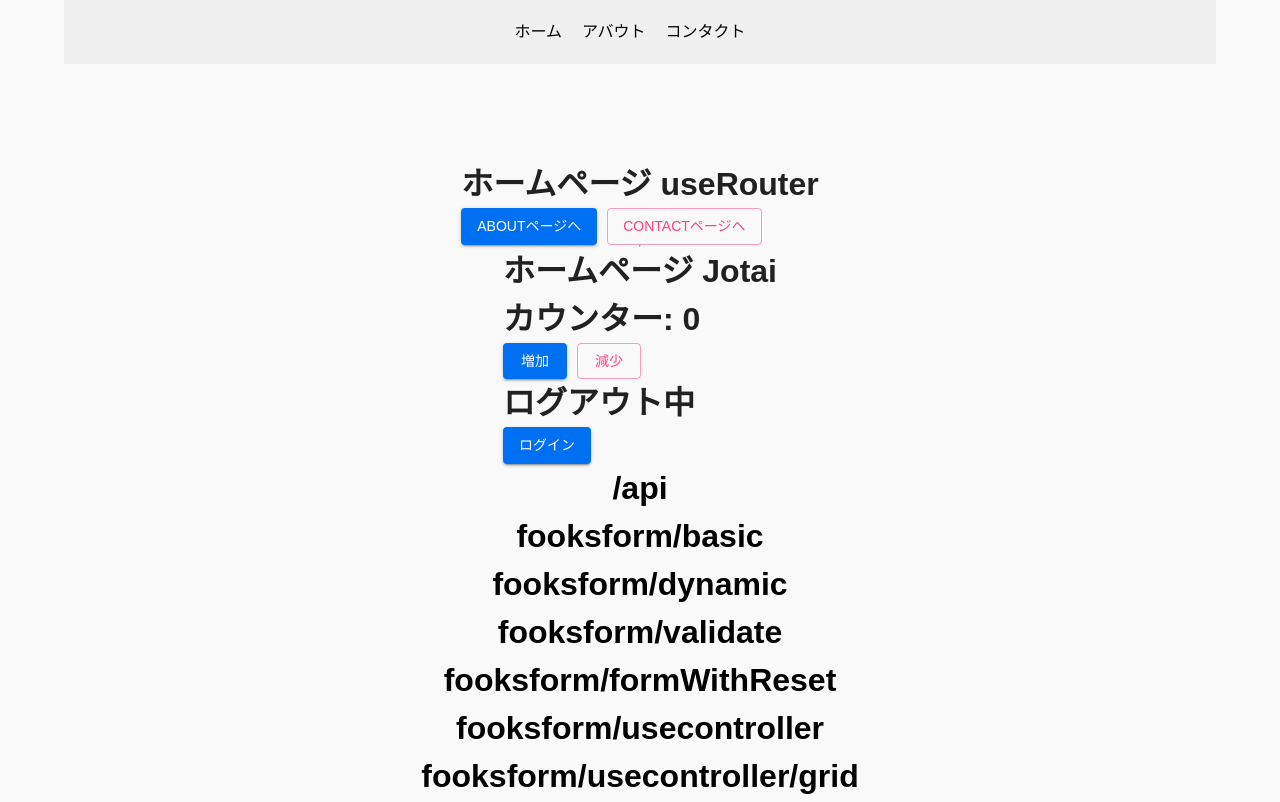
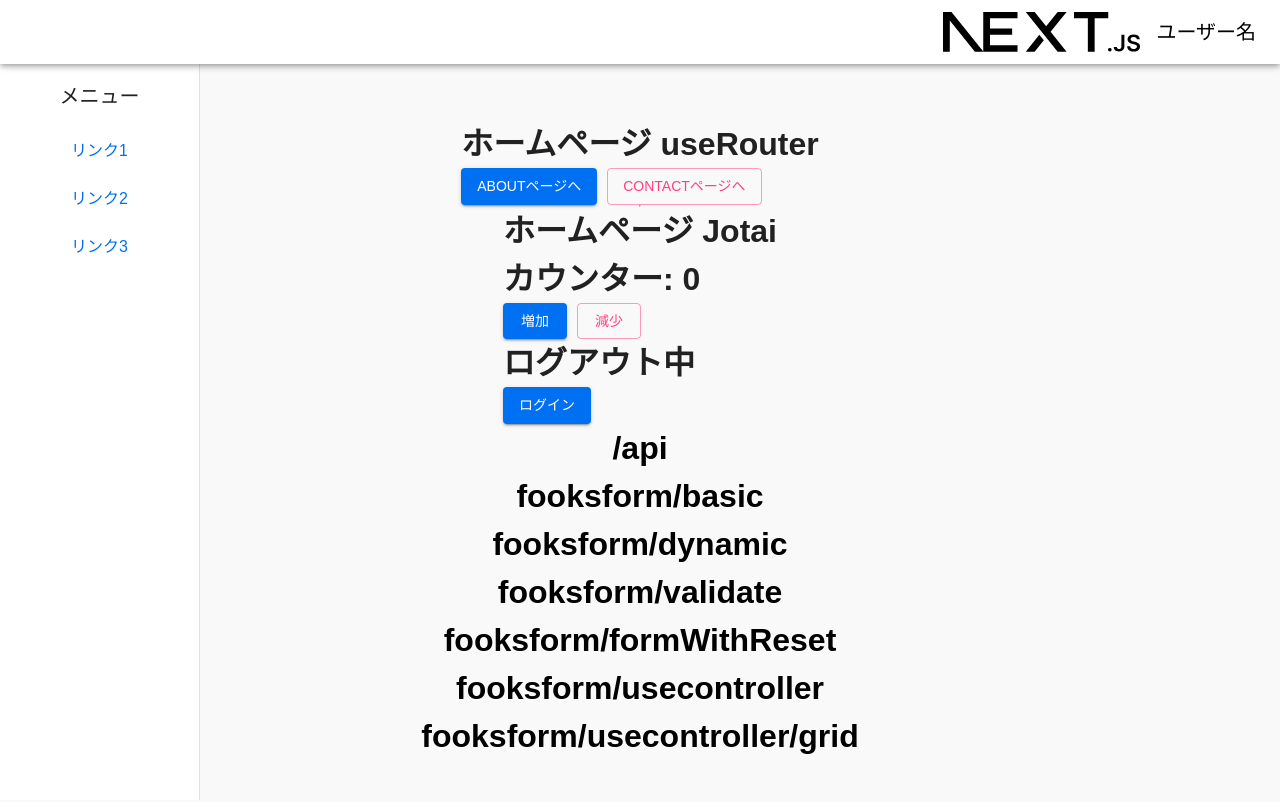
Before and after one commit to yamamoto04150422/next-msw, a Next.js app: page / in a window 1280 px wide. Shown: the top 802 px of the page. Built offline with nearby package versions, Linux system fonts and the light colour scheme.

Commit message:
header display flex

```diff
--- /dev/null
+++ b/src/app/components/HeaderSide.tsx
@@ -0,0 +1,45 @@
+// app/layout/components/HeaderSide.tsx
+import React from "react";
+import {
+  Box,
+  List,
+  ListItem,
+  ListItemText,
+  Link,
+  Typography,
+} from "@mui/material";
+
+const HeaderSide: React.FC = () => {
+  return (
+    <Box
+      sx={{
+        position: "fixed", // スクロールしても固定表示
+        top: 64, // 上部ヘッダーの高さ分下げる（64pxはAppBarのデフォルト高さ）
+        left: 0,
+        width: 200,
+        height: "calc(100vh - 64px)", // ヘッダーの高さを引いた分の高さ
+        backgroundColor: "white",
+        borderRight: "1px solid #e0e0e0",
+        display: "flex",
+        flexDirection: "column",
+        alignItems: "center",
+        paddingTop: 2,
+      }}
+    >
+      <Typography variant="h6" gutterBottom>
+        メニュー
+      </Typography>
+      <List component="nav">
+        {["リンク1", "リンク2", "リンク3"].map((text, index) => (
+          <ListItem key={index}>
+            <Link href={`#${text}`} underline="none">
+              <ListItemText primary={text} />
+            </Link>
+          </ListItem>
+        ))}
+      </List>
+    </Box>
+  );
+};
+
+export default HeaderSide;
--- /dev/null
+++ b/src/app/components/HeaderTop.tsx
@@ -0,0 +1,30 @@
+"use client";
+import React from "react";
+import { AppBar, Toolbar, Typography, Box } from "@mui/material";
+
+const HeaderTop: React.FC = () => {
+  return (
+    <AppBar
+      position="fixed" // スクロールしても固定表示
+      sx={{
+        backgroundColor: "white",
+        color: "black",
+        zIndex: (theme) => theme.zIndex.drawer + 1, // サイドバーより前面に表示
+      }}
+    >
+      <Toolbar>
+        <Box sx={{ flexGrow: 1 }} />
+        <img
+          src="next.svg"
+          alt="Logo"
+          style={{ height: 40, marginRight: 16 }}
+        />
+        <Typography variant="h6" component="div">
+          ユーザー名
+        </Typography>
+      </Toolbar>
+    </AppBar>
+  );
+};
+
+export default HeaderTop;
--- a/src/app/layout.tsx
+++ b/src/app/layout.tsx
@@ -6,7 +6,9 @@ import { ThemeProvider } from "@mui/material/styles";
 import CssBaseline from "@mui/material/CssBaseline";
 import theme from "@/theme";
 import "../app/styles/global.css";
-import { Container } from "@mui/material";
+import { Box, Container } from "@mui/material";
+import HeaderTop from "./components/HeaderTop";
+import HeaderSide from "./components/HeaderSide";
 
 export default function RootLayout({
   children,
@@ -19,29 +21,18 @@ export default function RootLayout({
         <ThemeProvider theme={theme}>
           <CssBaseline />
           {/* 既存のレイアウトやコンポーネント */}
-          <Container maxWidth="lg">
-            <header>
-              <nav>
-                {/* ナビゲーションメニューの例 */}
-                <ul>
-                  <li>
-                    <a href="/">ホーム</a>
-                  </li>
-                  <li>
-                    <a href="/about">アバウト</a>
-                  </li>
-                  <li>
-                    <a href="/contact">コンタクト</a>
-                  </li>
-                </ul>
-              </nav>
-            </header>
-            <main>{children}</main> {/* 子コンポーネントをレンダリング */}
-            <footer>
-              {/* フッターの例 */}
-              <p>&copy; 2024 Your Company. All rights reserved.</p>
-            </footer>
-          </Container>
+          <HeaderTop />
+          <Box sx={{ display: "flex" }}>
+            <HeaderSide />
+            <Box component="main" sx={{ flexGrow: 1, padding: 3 }}>
+              {children}
+            </Box>
+          </Box>
+          <main>{children}</main> {/* 子コンポーネントをレンダリング */}
+          <footer>
+            {/* フッターの例 */}
+            <p>&copy; 2024 Your Company. All rights reserved.</p>
+          </footer>
         </ThemeProvider>
       </body>
     </html>
--- a/src/app/styles/global.css
+++ b/src/app/styles/global.css
@@ -40,7 +40,6 @@ nav ul li {
 }
 
 /* フッターのスタイル */
-header,
 footer {
   text-align: center; /* テキストを中央に揃える */
   padding: 20px 0; /* 上下の余白 */
```
Also changed, not shown: 1 other file (tests, documents, lock files or other folders).
